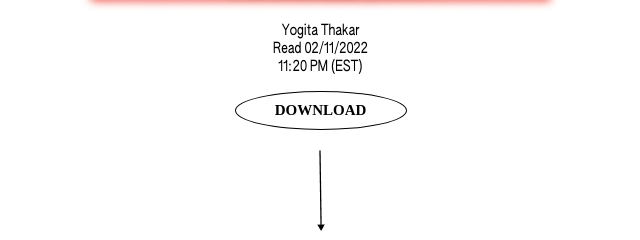
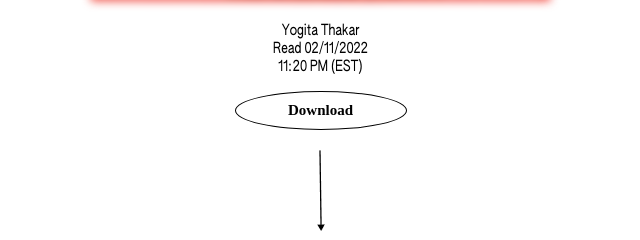
Before and after one commit to shravanibagawde/goodmorning, a plain HTML site: page reading.html in a window 1280 px wide. Shown: the part 837-1077 px from the top of the page, 148-788 px from the left. Drawn offline with Linux system fonts and the light colour scheme; files whose address does not match are found by name.

Commit message:
few edits to the layout

```diff
--- a/reading.html
+++ b/reading.html
@@ -15,7 +15,7 @@
 		<figure>
 			<img class="graphic" src="assets/5.jpeg">
 			<figcaption>Yogita Thakar<br>Read 02/11/2022<br>11:20 PM (EST)</figcaption>
-		<a href="assets/5.jpeg" download="GOODMORNING"><div class="dl">DOWNLOAD</div>
+		<a href="assets/5.jpeg" download="GOODMORNING"><div class="dl">Download</div>
 		</figure>
 
 		<img class="arrow" src="assets/arrow.png">
@@ -25,7 +25,7 @@
 		<figure>
 			<img class="graphic" src="assets/79.jpeg">
 			<figcaption>Dinanath Thakar<br>Read 03/08/2022<br>9:12 PM (EST)</figcaption>
-		<a href="assets/79.jpeg" download="GOODMORNING"><div class="dl">DOWNLOAD</div>
+		<a href="assets/79.jpeg" download="GOODMORNING"><div class="dl">Download</div>
 		</figure>
 
 		<img class="arrow" src="assets/arrow.png">
@@ -35,7 +35,7 @@
 		<figure>
 			<img class="graphic" src="assets/210.jpeg">
 			<figcaption>Dinanath Thakar<br>Read 03/12/2022<br>3:54 PM (EST)</figcaption>
-		<a href="assets/210.jpeg" download="GOODMORNING"><div class="dl">DOWNLOAD</div>
+		<a href="assets/210.jpeg" download="GOODMORNING"><div class="dl">Download</div>
 		</figure>
 
 		<img class="arrow" src="assets/arrow.png">
@@ -45,7 +45,7 @@
 		<figure>
 			<img class="graphic" src="assets/161.jpeg">
 			<figcaption>Yogita Thakar<br>Read 03/23/2022<br>11:36 PM (EST)</figcaption>
-		<a href="assets/161.jpeg" download="GOODMORNING"><div class="dl">DOWNLOAD</div>
+		<a href="assets/161.jpeg" download="GOODMORNING"><div class="dl">Download</div>
 		</figure>
 
 		<img class="arrow" src="assets/arrow.png">
@@ -55,7 +55,7 @@
 		<figure>
 			<img class="graphic" src="assets/240.jpeg">
 			<figcaption>Yogita Thakar<br>Read 03/23/2022<br>9:54 PM (EST)</figcaption>
-		<a href="assets/240.jpeg" download="GOODMORNING"><div class="dl">DOWNLOAD</div>
+		<a href="assets/240.jpeg" download="GOODMORNING"><div class="dl">Download</div>
 		</figure>
 
 		<img class="arrow" src="assets/arrow.png">
@@ -65,7 +65,7 @@
 		<figure>
 			<img class="graphic" src="assets/105.jpeg">
 			<figcaption>Sargam Bapat<br>Read 07/22/2023<br>12:03 AM (EST)</figcaption>
-		<a href="assets/105.jpeg" download="GOODMORNING"><div class="dl">DOWNLOAD</div>
+		<a href="assets/105.jpeg" download="GOODMORNING"><div class="dl">Download</div>
 		</figure>
 
 		<img class="arrow" src="assets/arrow.png">
@@ -75,7 +75,7 @@
 		<figure>
 			<img class="graphic" src="assets/190.jpeg">
 			<figcaption>Minal Bapat<br>Read 09/01/2023<br>11:41 PM (EST)</figcaption>
-		<a href="assets/190.jpeg" download="GOODMORNING"><div class="dl">DOWNLOAD</div>
+		<a href="assets/190.jpeg" download="GOODMORNING"><div class="dl">Download</div>
 		</figure>
 
 		<img class="arrow" src="assets/arrow.png">
@@ -85,7 +85,7 @@
 		<figure>
 			<img class="graphic" src="assets/127.jpeg">
 			<figcaption>Abhijit Bapat<br>Read 04/23/2023<br>11:22 PM (EST)</figcaption>
-		<a href="assets/127.jpeg" download="GOODMORNING"><div class="dl">DOWNLOAD</div>
+		<a href="assets/127.jpeg" download="GOODMORNING"><div class="dl">Download</div>
 		</figure>
 
 		<img class="arrow" src="assets/arrow.png">
@@ -95,7 +95,7 @@
 		<figure>
 			<img class="graphic" src="assets/142.jpeg">
 			<figcaption>Sargam Bapat<br>Read 08/31/2023<br>1:03 AM (EST)</figcaption>
-		<a href="assets/142.jpeg" download="GOODMORNING"><div class="dl">DOWNLOAD</div>
+		<a href="assets/142.jpeg" download="GOODMORNING"><div class="dl">Download</div>
 		</figure>
 
 		<img class="arrow" src="assets/arrow.png">
@@ -105,7 +105,7 @@
 		<figure>
 			<img class="graphic" src="assets/19.jpeg">
 			<figcaption>Dinanath Thakar<br>Read 05/25/2023<br>10:57 PM (EST)</figcaption>
-		<a href="assets/19.jpeg" download="GOODMORNING"><div class="dl">DOWNLOAD</div>
+		<a href="assets/19.jpeg" download="GOODMORNING"><div class="dl">Download</div>
 		</figure>
 
 		<img class="arrow" src="assets/arrow.png">
@@ -115,7 +115,7 @@
 		<figure>
 			<img class="graphic" src="assets/14.jpeg">
 			<figcaption>Minal Bapat<br>Read 08/16/2023<br>10:52 PM (EST)</figcaption>
-		<a href="assets/14.jpeg" download="GOODMORNING"><div class="dl">DOWNLOAD</div>
+		<a href="assets/14.jpeg" download="GOODMORNING"><div class="dl">Download</div>
 		</figure>
 
 		<img class="arrow" src="assets/arrow.png">
@@ -125,7 +125,7 @@
 		<figure>
 			<img class="graphic" src="assets/110.jpeg">
 			<figcaption>Abhijit Bapat<br>Read 04/02/2023<br>11:04 PM (EST)</figcaption>
-		<a href="assets/110.jpeg" download="GOODMORNING"><div class="dl">DOWNLOAD</div>
+		<a href="assets/110.jpeg" download="GOODMORNING"><div class="dl">Download</div>
 		</figure>
 
 		<img class="arrow" src="assets/arrow.png">
@@ -135,7 +135,7 @@
 		<figure>
 			<img class="graphic" src="assets/100.gif">
 			<figcaption>Dinanath Thakar<br>Read 04/02/2023<br>10:43 PM (EST)</figcaption>
-		<a href="assets/100.gif" download="GOODMORNING"><div class="dl">DOWNLOAD</div>
+		<a href="assets/100.gif" download="GOODMORNING"><div class="dl">Download</div>
 		</figure>
 
 		<img class="arrow" src="assets/arrow.png">
@@ -145,7 +145,7 @@
 		<figure>
 			<img class="graphic" src="assets/img160.jpeg">
 			<figcaption>Minal Bapat<br>Read 06/17/2023<br>12:16 AM (EST)</figcaption>
-		<a href="assets/img160.jpeg" download="GOODMORNING"><div class="dl">DOWNLOAD</div>
+		<a href="assets/img160.jpeg" download="GOODMORNING"><div class="dl">Download</div>
 		</figure>
 
 		<img class="arrow" src="assets/arrow.png">
@@ -155,7 +155,7 @@
 		<figure>
 			<img class="graphic" src="assets/23.jpeg">
 			<figcaption>Dinanath Thakar<br>Read 08/23/2023<br>10:34 PM (EST)</figcaption>
-		<a href="assets/23.jpeg" download="GOODMORNING"><div class="dl">DOWNLOAD</div>
+		<a href="assets/23.jpeg" download="GOODMORNING"><div class="dl">Download</div>
 		</figure>
 
 		<img class="arrow" src="assets/arrow.png">
@@ -165,7 +165,7 @@
 		<figure>
 			<img class="graphic" src="assets/img3.jpeg">
 			<figcaption>Yogita Thakar<br>Read 05/14/2023<br>10:57 PM (EST)</figcaption>
-		<a href="assets/img3.jpeg" download="GOODMORNING"><div class="dl">DOWNLOAD</div>
+		<a href="assets/img3.jpeg" download="GOODMORNING"><div class="dl">Download</div>
 		</figure>
 
 		<img class="arrow" src="assets/arrow.png">
@@ -175,7 +175,7 @@
 		<figure>
 			<img class="graphic" src="assets/img116.jpeg">
 			<figcaption>Abhijit Bapat<br>Read 08/14/2023<br>11:52 PM (EST)</figcaption>
-		<a href="assets/img116.jpeg" download="GOODMORNING"><div class="dl">DOWNLOAD</div>
+		<a href="assets/img116.jpeg" download="GOODMORNING"><div class="dl">Download</div>
 		</figure>
 
 		<img class="arrow" src="assets/arrow.png">
@@ -185,7 +185,7 @@
 		<figure>
 			<img class="graphic" src="assets/37.jpeg">
 			<figcaption>Dinanath Thakar<br>Read 04/06/2023<br>11:05 PM (EST)</figcaption>
-		<a href="assets/37.jpeg" download="GOODMORNING"><div class="dl">DOWNLOAD</div>
+		<a href="assets/37.jpeg" download="GOODMORNING"><div class="dl">Download</div>
 		</figure>
 
 		<img class="arrow" src="assets/arrow.png">
```
Also changed, not shown: index.css (+4 -3 lines), index.html (+3 -3 lines).
